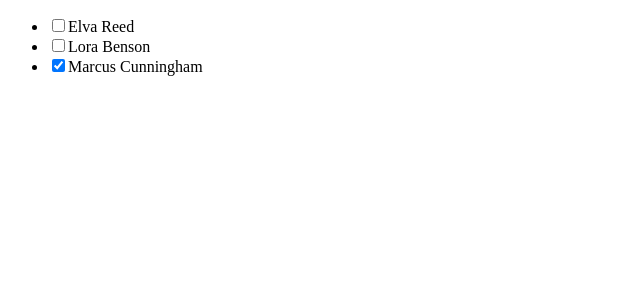
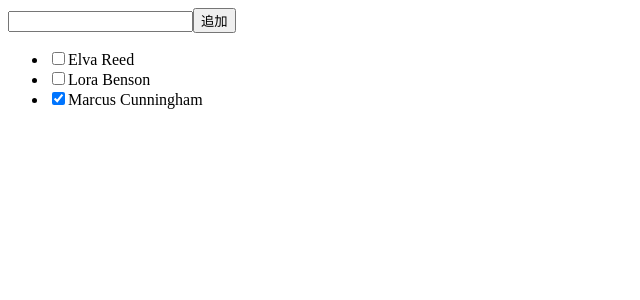
Before and after one commit to hibix43/TodoAppWithReduxToolkit, a React app: page / in a window 1280 px wide. Shown: the top 300 px of the page, without its empty margins (0-640 px from the left). Built offline with nearby package versions, Linux system fonts and the light colour scheme.

Commit message:
Form を作成した

```diff
--- /dev/null
+++ b/src/Form.tsx
@@ -0,0 +1,17 @@
+import React from 'react';
+
+type Props = {
+  todoName: string;
+  changeTodoNameHandler: (e: React.ChangeEvent<HTMLInputElement>) => void;
+};
+
+const Form: React.FC<Props> = ({ todoName, changeTodoNameHandler }) => {
+  return (
+    <form>
+      <input type="text" value={todoName} onChange={changeTodoNameHandler} />
+      <button type="submit">追加</button>
+    </form>
+  );
+};
+
+export default Form;
--- a/src/Page.tsx
+++ b/src/Page.tsx
@@ -1,4 +1,5 @@
-import React from 'react';
+import React, { useState } from 'react';
+import Form from './Form';
 import List from './List';
 
 export type Todo = {
@@ -13,7 +14,16 @@ const DUMMY: Todo[] = [
 ];
 
 const Page: React.FC = () => {
-  return <List todos={DUMMY} />;
+  const [newTodoName, setNewTodoName] = useState('');
+  const changeNewTodoName = (e: React.ChangeEvent<HTMLInputElement>) => {
+    setNewTodoName(e.target.value);
+  };
+  return (
+    <div>
+      <Form todoName={newTodoName} changeTodoNameHandler={changeNewTodoName} />
+      <List todos={DUMMY} />
+    </div>
+  );
 };
 
 export default Page;
```
